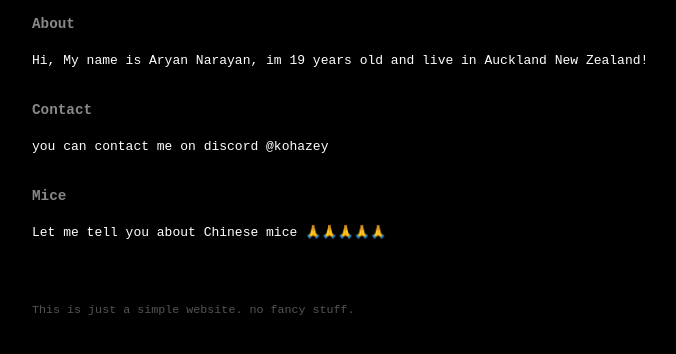
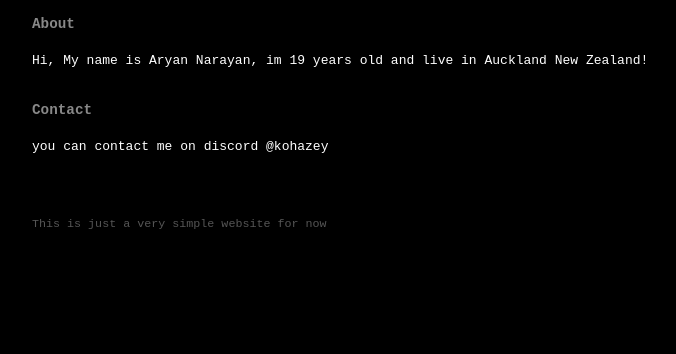
Before and after one commit to intelarc/Aryans-Website, a plain HTML site: page index.html in a window 1280 px wide. Shown: the part 164-518 px from the top of the page, without its empty margins (8-684 px from the left). Drawn offline with Linux system fonts and the light colour scheme.

Commit message:
Initial Website

```diff
--- a/index.html
+++ b/index.html
@@ -21,11 +21,11 @@
   <h2>Contact</h2>
   <p>you can contact me on discord @kohazey</p>
 
-  <h2>Mice</h2>
-  <p>Let me tell you about Chinese mice  🙏🙏🙏🙏🙏</p>
+  <h2></h2>
+  <p></p>
 
   <div class="footer">
-      <p>This is just a simple website. no fancy stuff.</p>
+      <p>This is just a very simple website for now </p>
   </div>
 
 </body>
```
